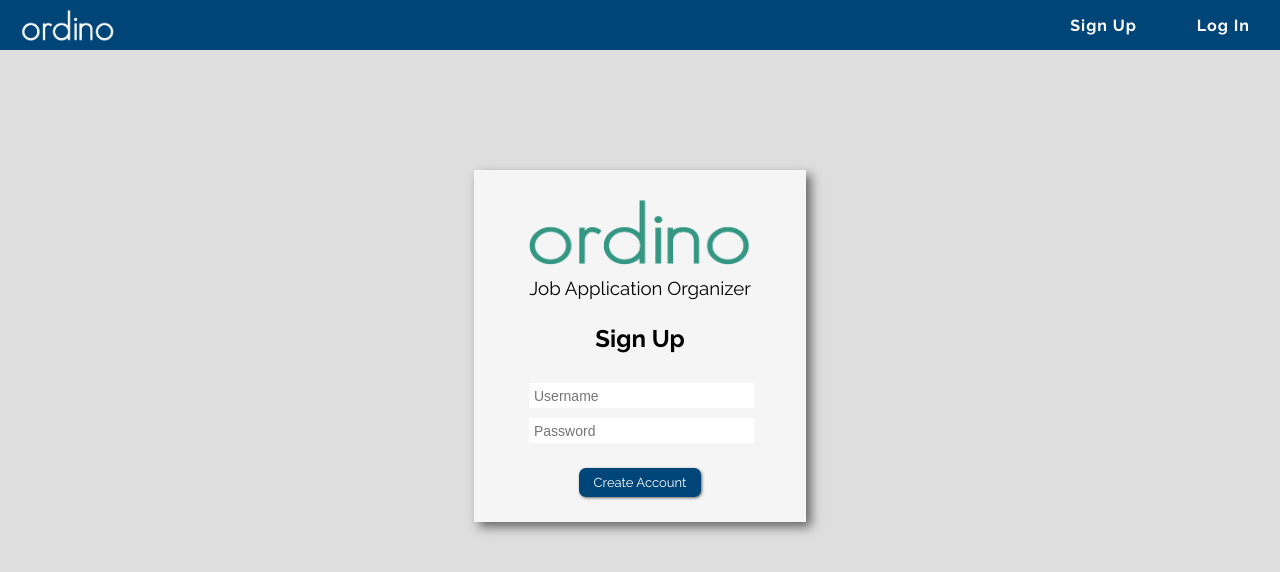
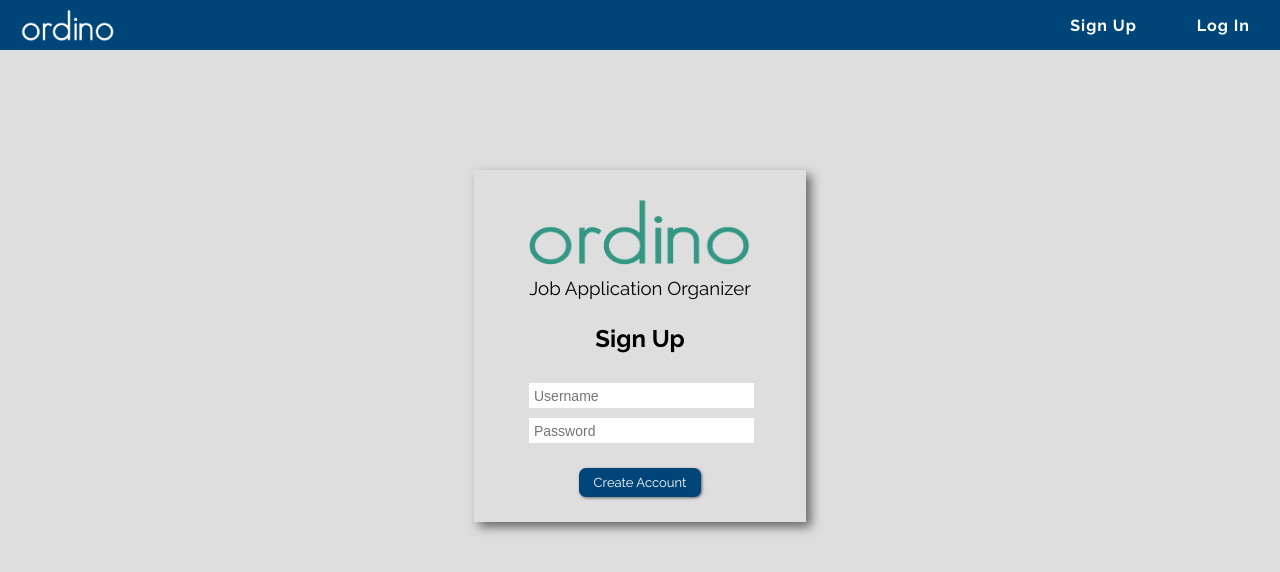
Before and after one commit to BPopek/ordino-job-organizer, a React (Create React App) app in the folder client/: page /signup in a window 1280 px wide. Shown: the top 572 px of the page. Built offline with nearby package versions, Linux system fonts and the light colour scheme.

Commit message:
color change

```diff
--- a/client/src/StylesFolder/AppMainStyles.scss
+++ b/client/src/StylesFolder/AppMainStyles.scss
@@ -179,7 +179,7 @@ input[type=url] {
     display: flex;
     flex-direction: column;
     justify-content: center;
-    background-color: $primaryBackgroundColor;
+    background-color: $secondaryBackgroundColor;
     box-shadow: $shadow 5px 5px 10px;
 
     @media (min-width: 400px) {
```
